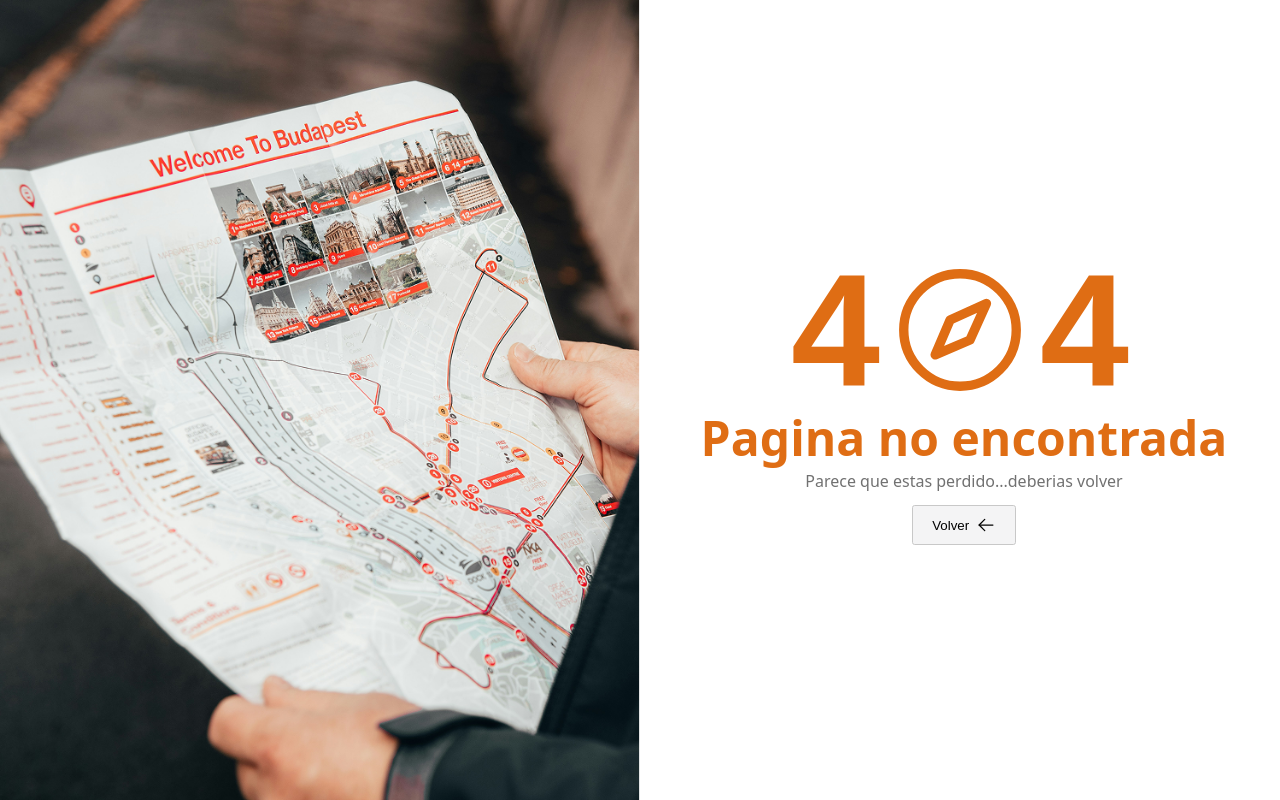
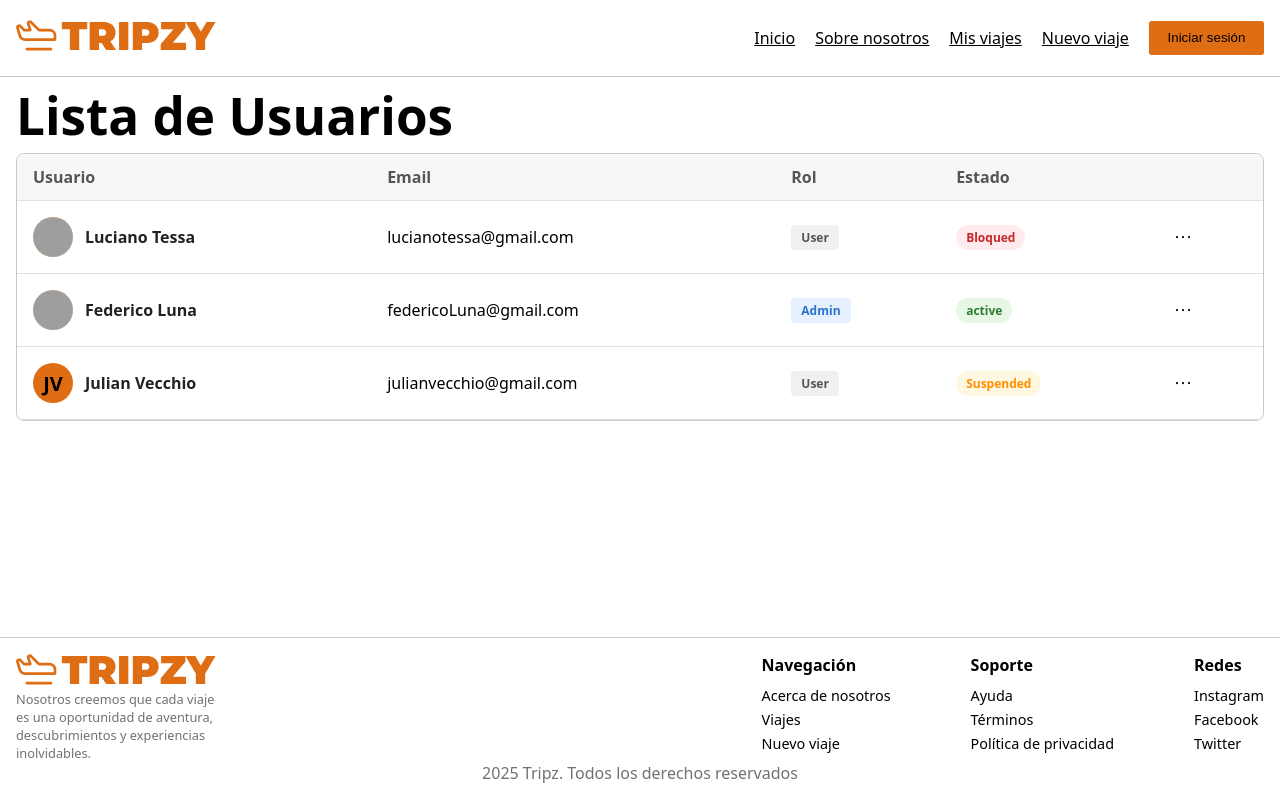
Before and after one commit to FedericoLuna01/tripzy, a React (Vite) app in the folder client/: page /admin in a window 1280 px wide. Built offline with nearby package versions, Linux system fonts and the light colour scheme; grey boxes are pictures that could not be loaded.

Commit message:
feat: add Admin route and user management interface; enhance Avatar component for initials display

```diff
--- a/client/src/App.jsx
+++ b/client/src/App.jsx
@@ -12,6 +12,7 @@ import { Toaster } from "react-hot-toast";
 import { TripMembers } from "./routes/trip-members/trip-members";
 import AboutUs from "./components/about-us/about-us";
 import TripLayout from "./components/trip-layout/trip-layout";
+import Admin from "./routes/admin/admin";
 
 function App() {
   return (
@@ -26,6 +27,7 @@ function App() {
           <Route path="/trips" element={<Trips />} />
           <Route path="/new-trip" element={<NewTrip />} />
           <Route path="/profile" element={<Profile />} />
+          <Route path="/admin" element={<Admin />} />
           <Route element={<TripLayout />}>
             <Route path="/trip/:id" element={<Trip />} />
             <Route path="/trip/:id/members" element={<TripMembers />} />
--- a/client/src/components/avatar/avatar.jsx
+++ b/client/src/components/avatar/avatar.jsx
@@ -1,13 +1,16 @@
 import "./avatar.css";
 const Avatar = ({ user }) => {
-  const getInitials = () => {
-    const [name, lastName] = user.name.split(" ");
-    return `${name[0]}${lastName[0]} `;
+  const getInitials = (name) => {
+    return name
+      .split(" ")
+      .map((part) => part[0])
+      .join("")
+      .toUpperCase();
   };
 
   return (
     <div className="avatar">
-      {user.image ? <img src={user.image} alt="" /> : getInitials()}
+      {user.image ? <img src={user.image} alt="" /> : getInitials(user.name)}
     </div>
   );
 };
--- /dev/null
+++ b/client/src/components/trip-layout/trip-layout.css
@@ -0,0 +1,12 @@
+@import url("../../variables.css");
+
+.avatars-container {
+  display: flex;
+  flex-direction: row;
+}
+
+.avatars-container > .avatar {
+  outline: 3px solid white;
+  outline-offset: -1px;
+  margin-left: -8px;
+}
--- a/client/src/components/trip-layout/trip-layout.jsx
+++ b/client/src/components/trip-layout/trip-layout.jsx
@@ -7,6 +7,7 @@ import Avatar from "../../components/avatar/avatar";
 import Modal from "../../components/modal/modal";
 import { DATA, USERS_AVATARS } from "../../data/data";
 import { Plus } from "phosphor-react";
+import "./trip-layout.css";
 
 const TripLayout = () => {
   const params = useParams();
--- a/client/src/data/data.js
+++ b/client/src/data/data.js
@@ -71,19 +71,23 @@ export const USERS_AVATARS = [
     name: "Luciano Tessa",
     email: "lucianotessa@gmail.com",
     image: "https://avatar.iran.liara.run/public/girl",
-    role: "",
+    role: "User",
+    status: "Bloqued"
   },
   {
     id: 2,
     name: "Federico Luna",
     email: "federicoLuna@gmail.com",
     image: "https://avatar.iran.liara.run/public/boy",
+    role: "Admin",
+    status: "active"
   },
   {
     id: 3,
     name: "Julian Vecchio",
     email: "julianvecchio@gmail.com",
     image: "",
-    role: "",
+    role: "User",
+    status: "Suspended"
   },
 ];
--- /dev/null
+++ b/client/src/routes/admin/admin.css
@@ -0,0 +1,148 @@
+@import url("../../variables.css");
+
+.container-title h1 {
+  display: flex;
+  justify-content: flex-start;
+  align-items: flex-start;
+  flex-direction: column;
+  gap: 0.5rem;
+  font-size: 3.2rem;
+  margin: 0.3em 0em;
+}
+
+.container-filter {
+  display: flex;
+}
+
+.container-filter input {
+  width: 20%;
+}
+
+h2 {
+  font-size: 20px;
+  font-weight: bold;
+  margin-bottom: 20px;
+  color: #333;
+}
+
+.table-wrapper {
+  overflow-x: auto;
+  border-radius: var(--border-radius-medium);
+  border: 1px solid var(--color-border);
+  margin-bottom: 30px;
+}
+
+.user-table {
+  width: 100%;
+  border-collapse: collapse;
+}
+
+.user-table th {
+  padding: 12px 16px;
+  text-align: left;
+  font-weight: 600;
+  color: #555;
+  background-color: #f7f7f7;
+  border-bottom: 1px solid #e0e0e0;
+}
+
+.user-table td {
+  padding: 16px;
+  border-bottom: 1px solid #e0e0e0;
+}
+
+.user-table tr:hover {
+  background-color: #f5f5f5;
+}
+
+.user-info {
+  display: flex;
+  align-items: center;
+}
+
+.avatar {
+  width: 40px;
+  height: 40px;
+  border-radius: 50%;
+  overflow: hidden;
+  margin-right: 12px;
+}
+
+.avatar img {
+  width: 100%;
+  height: 100%;
+  object-fit: cover;
+}
+
+.avatar-placeholder {
+  width: 40px;
+  height: 40px;
+  border-radius: 50%;
+  background-color: #e6f0ff;
+  display: flex;
+  align-items: center;
+  justify-content: center;
+  margin-right: 12px;
+  font-weight: 600;
+  color: #2974cc;
+}
+
+.user-name {
+  font-weight: 600;
+  color: #222;
+}
+
+.role {
+  display: inline-block;
+  padding: 4px 10px;
+  border-radius: 4px;
+  font-size: 12px;
+  font-weight: 600;
+}
+
+.role.admin {
+  background-color: #e6f0ff;
+  color: #2974cc;
+}
+
+.role.user {
+  background-color: #f0f0f0;
+  color: #555;
+}
+
+.status {
+  display: inline-block;
+  padding: 4px 10px;
+  border-radius: 16px;
+  font-size: 12px;
+  font-weight: 600;
+}
+
+.status.active {
+  background-color: #e6f7e6;
+  color: #2e7d32;
+}
+
+.status.bloqued {
+  background-color: #ffebee;
+  color: #c62828;
+}
+
+.status.suspended {
+  background-color: #fff8e1;
+  color: #ff8f00;
+}
+
+.options-button {
+  display: flex;
+  justify-content: center;
+  align-items: center;
+  border: none;
+  background-color: transparent;
+  padding: 0.2em 0.2em;
+}
+.options-button:hover {
+  cursor: pointer;
+  background-color: var(--color-border);
+  border-radius: 30%;
+}
--- /dev/null
+++ b/client/src/routes/admin/admin.jsx
@@ -0,0 +1,58 @@
+import React from "react";
+import Input from "../../components/ui/input/input";
+import { USERS_AVATARS } from "../../data/data";
+import { DotsThree } from "phosphor-react";
+import "./admin.css";
+import Avatar from "../../components/avatar/avatar";
+const Admin = () => {
+  return (
+    <div className="container">
+      <div className="container-title">
+        <h1>Lista de Usuarios</h1>
+      </div>
+      <div className="table-wrapper">
+        <table className="user-table">
+          <thead>
+            <tr>
+              <th>Usuario</th>
+              <th>Email</th>
+              <th>Rol</th>
+              <th>Estado</th>
+              <th></th>
+            </tr>
+          </thead>
+          <tbody>
+            {USERS_AVATARS.map((user) => (
+              <tr key={user.id}>
+                <td>
+                  <div className="user-info">
+                    <Avatar user={user} />
+                    <span className="user-name">{user.name}</span>
+                  </div>
+                </td>
+                <td>{user.email}</td>
+                <td>
+                  <span className={`role ${user.role.toLowerCase()}`}>
+                    {user.role}
+                  </span>
+                </td>
+                <td>
+                  <span className={`status ${user.status.toLowerCase()}`}>
+                    {user.status}
+                  </span>
+                </td>
+                <td>
+                  <button className="options-button">
+                    <DotsThree size={24} color="#000" />
+                  </button>
+                </td>
+              </tr>
+            ))}
+          </tbody>
+        </table>
+      </div>
+    </div>
+  );
+};
+
+export default Admin;
--- a/client/src/routes/trip/trip.css
+++ b/client/src/routes/trip/trip.css
@@ -33,17 +33,6 @@
   align-items: center;
 }
 
-.avatars-container {
-  display: flex;
-  flex-direction: row;
-}
-
-.avatars-container > .avatar {
-  outline: 3px solid white;
-  outline-offset: -1px;
-  margin-left: -8px;
-}
-
 .avatar.add-user {
   background-color: var(--color-secondary);
   color: black;
```
Also changed, not shown: 1 other file (tests, documents, lock files or other folders).
